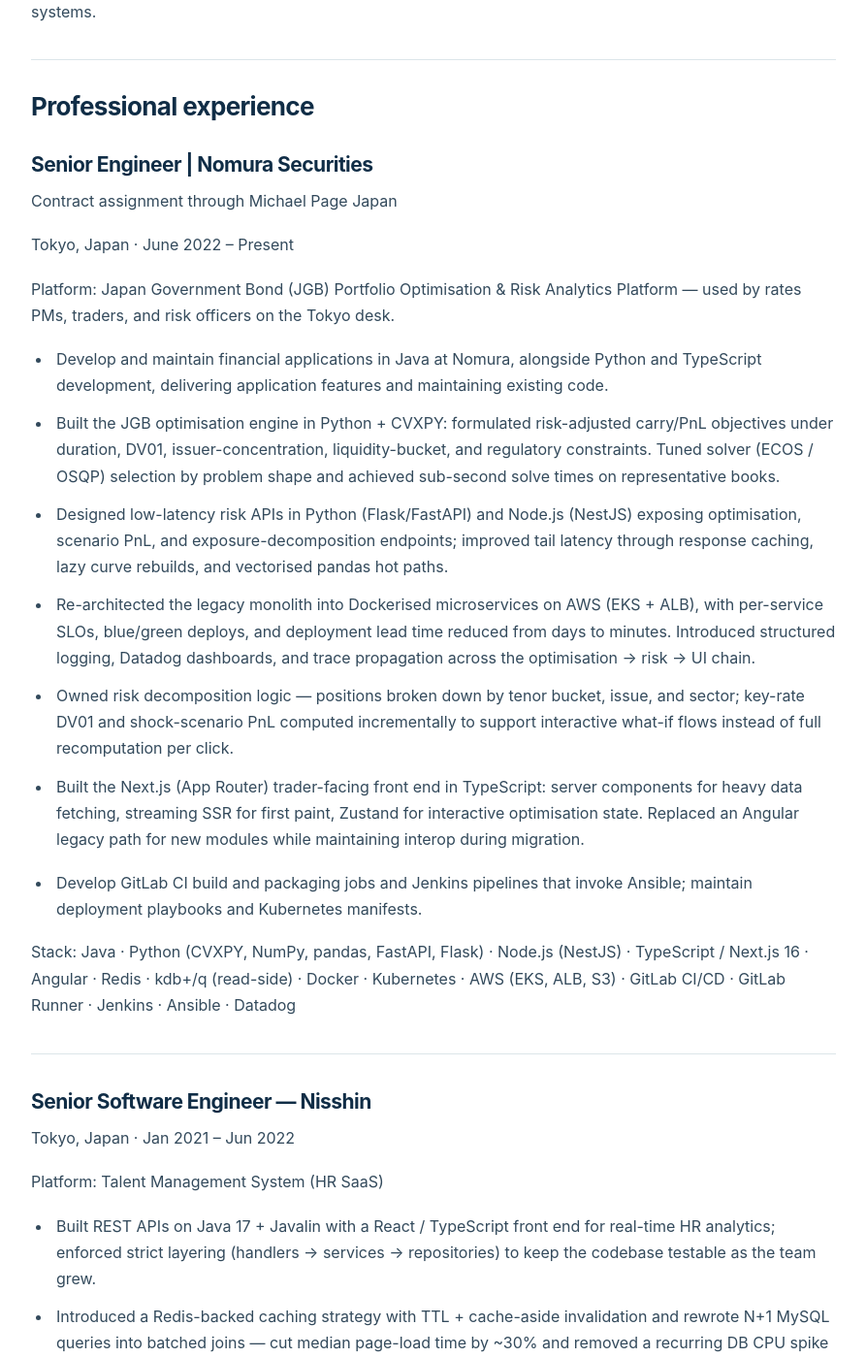
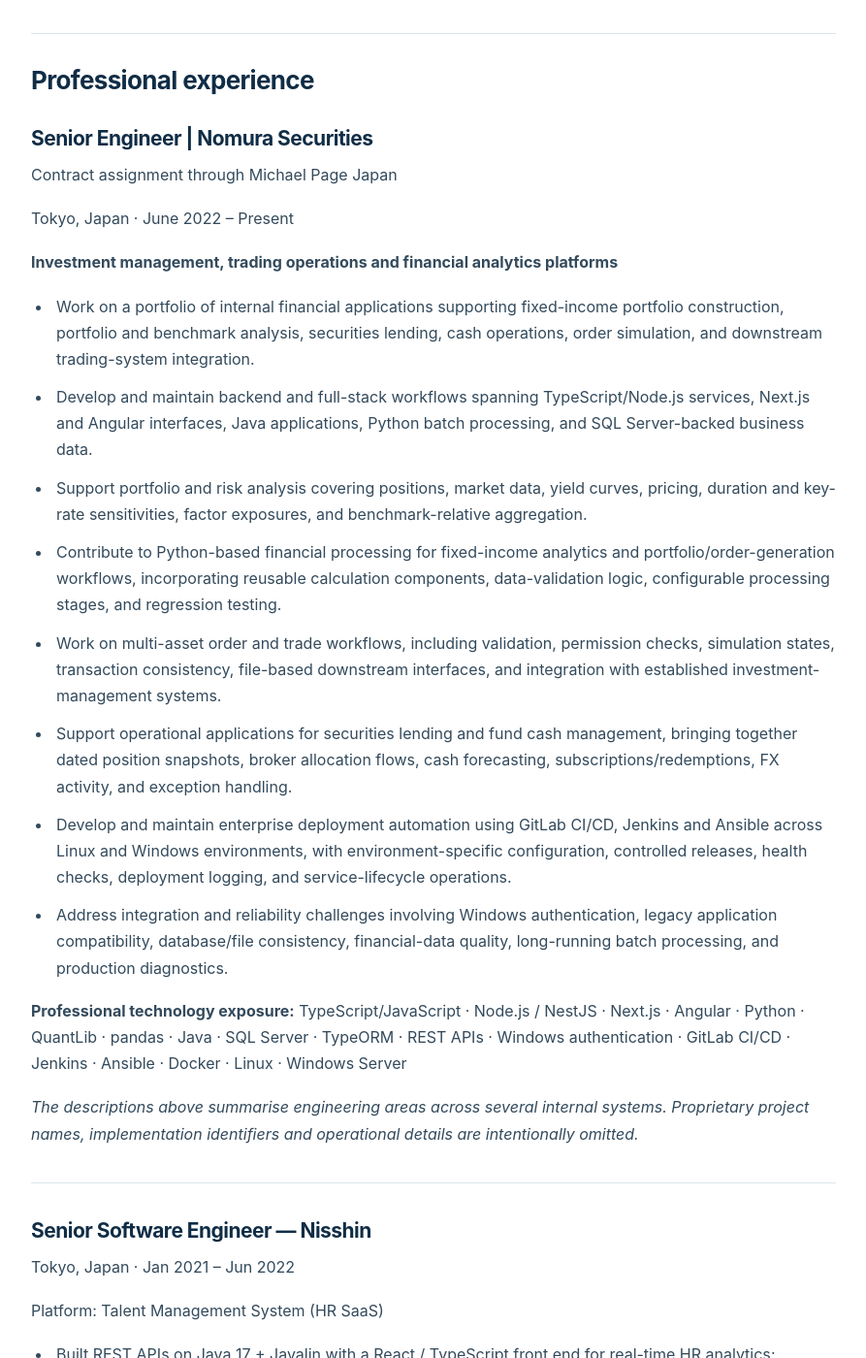
Before and after one commit to richardgong1987/resume, a Jekyll site: the page built from gong_hanjin_english.md, in a window 1280 px wide and 1400 px high, scrolled down 743 px. Shown: the whole window at 97% size, without its empty margins (193-1086 px from the left). Built offline with Jekyll 4.4.1, drawn with Linux system fonts in a browser that asks for light colours; some of the changed text lies outside the part shown.

Commit message:
Refresh financial engineering experience with confidentiality-safe descriptions

```diff
--- a/gong_hanjin_english.md
+++ b/gong_hanjin_english.md
@@ -4,11 +4,9 @@
   - /english.resume.html
   - /gong.hanjin.english.html
 description: >-
-  Full curriculum vitae of Hanjin Gong (Richard Gong), senior full-stack and
-  financial-software engineer in Tokyo, Japan. Nomura, HSBC, Ctrip. Fixed income,
-  JGB portfolio optimisation, convex optimisation with CVXPY, algorithmic trading,
-  Java, Python, Go, TypeScript/JavaScript, C#, Rust and Jason/AgentSpeak.
-  Backend and full-stack development, quantitative engineering and multiagent systems.
+  Full curriculum vitae of Hanjin Gong (Richard Gong), senior software engineer
+  in Tokyo with experience in investment banking, financial analytics,
+  trading operations, backend and full-stack development, and deployment automation.
 layout: default
 page_kind: cv
 ---
@@ -24,9 +22,9 @@
 
 ## Profile
 
-Software engineer with {% include years.html %} years of experience across investment banking, retail banking, payments and consumer platforms. My work combines financial-domain understanding with hands-on backend, frontend and delivery engineering. At Nomura, my experience includes Java financial applications alongside JGB portfolio optimisation and risk analytics using Python and CVXPY.
+Senior software engineer with {% include years.html %} years of experience across investment banking, retail banking, payments and consumer platforms. My recent work has spanned fixed-income portfolio construction and risk analytics, investment-order workflows, securities lending operations, cash management, and integrations between modern applications and established financial systems.
 
-Proficient in Java, Python, Go, TypeScript/JavaScript, C#, Rust and Jason/AgentSpeak, with experience spanning professional delivery, independent research and academic work. I work across requirements, implementation, integration and deployment, selecting technologies to suit the problem. My interests include financial systems, backend services, full-stack applications, quantitative development and multiagent systems.
+I work across backend services, full-stack applications, Python financial batch processing, SQL-based integration and CI/CD automation. My professional experience includes TypeScript/JavaScript (NestJS, Next.js and Angular), Python (pandas and QuantLib), Java, SQL Server and Windows/Linux deployment tooling. I also explore other languages and systems through independent research and academic study.
 
 ## Professional experience
 
@@ -36,18 +34,20 @@
 
 Tokyo, Japan · June 2022 – Present
 
-Platform: Japan Government Bond (JGB) Portfolio Optimisation & Risk Analytics Platform — used by rates PMs, traders, and risk officers on the Tokyo desk.
+**Investment management, trading operations and financial analytics platforms**
 
-- Develop and maintain financial applications in Java at Nomura, alongside Python and TypeScript development, delivering application features and maintaining existing code.
-- Built the JGB optimisation engine in Python + CVXPY: formulated risk-adjusted carry/PnL objectives under duration, DV01, issuer-concentration, liquidity-bucket, and regulatory constraints. Tuned solver (ECOS / OSQP) selection by problem shape and achieved sub-second solve times on representative books.
-- Designed low-latency risk APIs in Python (Flask/FastAPI) and Node.js (NestJS) exposing optimisation, scenario PnL, and exposure-decomposition endpoints; improved tail latency through response caching, lazy curve rebuilds, and vectorised pandas hot paths.
-- Re-architected the legacy monolith into Dockerised microservices on AWS (EKS + ALB), with per-service SLOs, blue/green deploys, and deployment lead time reduced from days to minutes. Introduced structured logging, Datadog dashboards, and trace propagation across the optimisation → risk → UI chain.
-- Owned risk decomposition logic — positions broken down by tenor bucket, issue, and sector; key-rate DV01 and shock-scenario PnL computed incrementally to support interactive what-if flows instead of full recomputation per click.
-- Built the Next.js (App Router) trader-facing front end in TypeScript: server components for heavy data fetching, streaming SSR for first paint, Zustand for interactive optimisation state. Replaced an Angular legacy path for new modules while maintaining interop during migration.
+- Work on a portfolio of internal financial applications supporting fixed-income portfolio construction, portfolio and benchmark analysis, securities lending, cash operations, order simulation, and downstream trading-system integration.
+- Develop and maintain backend and full-stack workflows spanning TypeScript/Node.js services, Next.js and Angular interfaces, Java applications, Python batch processing, and SQL Server-backed business data.
+- Support portfolio and risk analysis covering positions, market data, yield curves, pricing, duration and key-rate sensitivities, factor exposures, and benchmark-relative aggregation.
+- Contribute to Python-based financial processing for fixed-income analytics and portfolio/order-generation workflows, incorporating reusable calculation components, data-validation logic, configurable processing stages, and regression testing.
+- Work on multi-asset order and trade workflows, including validation, permission checks, simulation states, transaction consistency, file-based downstream interfaces, and integration with established investment-management systems.
+- Support operational applications for securities lending and fund cash management, bringing together dated position snapshots, broker allocation flows, cash forecasting, subscriptions/redemptions, FX activity, and exception handling.
+- Develop and maintain enterprise deployment automation using GitLab CI/CD, Jenkins and Ansible across Linux and Windows environments, with environment-specific configuration, controlled releases, health checks, deployment logging, and service-lifecycle operations.
+- Address integration and reliability challenges involving Windows authentication, legacy application compatibility, database/file consistency, financial-data quality, long-running batch processing, and production diagnostics.
 
-- Develop GitLab CI build and packaging jobs and Jenkins pipelines that invoke Ansible; maintain deployment playbooks and Kubernetes manifests.
+**Professional technology exposure:** TypeScript/JavaScript · Node.js / NestJS · Next.js · Angular · Python · QuantLib · pandas · Java · SQL Server · TypeORM · REST APIs · Windows authentication · GitLab CI/CD · Jenkins · Ansible · Docker · Linux · Windows Server
 
-Stack: Java · Python (CVXPY, NumPy, pandas, FastAPI, Flask) · Node.js (NestJS) · TypeScript / Next.js 16 · Angular · Redis · kdb+/q (read-side) · Docker · Kubernetes · AWS (EKS, ALB, S3) · GitLab CI/CD · GitLab Runner · Jenkins · Ansible · Datadog
+*The descriptions above summarise engineering areas across several internal systems. Proprietary project names, implementation identifiers and operational details are intentionally omitted.*
 
 ---
 
@@ -115,13 +115,11 @@
 
 ## Core technologies
 
-- **Languages:** Java, Python, Go, TypeScript/JavaScript, C#, Rust and Jason/AgentSpeak; additional study in Prolog.
-- **Backend and APIs:** Spring Boot, Javalin, FastAPI, Flask, Node.js, NestJS, Express and Axum.
-- **Frontend:** React, Next.js and Angular.
-- **Programming approaches:** Object-oriented and functional programming, asynchronous and concurrent programming, Rust ownership and borrowing, logic programming and BDI agent programming.
-- **Data and integration:** SQL, Oracle, MySQL, Redis, Kafka, RabbitMQ, kdb+/q, REST and gRPC.
-- **Delivery:** GitLab CI/CD, Jenkins, Ansible, Docker, Kubernetes, GitHub Actions, AWS and Azure.
-- **Quantitative development:** CVXPY, NumPy, pandas, portfolio optimisation, yield curves, DV01/key-rate duration and scenario PnL.
+- **Professional application development:** Java, Python and TypeScript/JavaScript; Node.js / NestJS, Next.js, Angular, REST APIs and server-side application integration.
+- **Financial engineering:** Fixed-income pricing and risk analytics, QuantLib, pandas, NumPy, yield curves, duration/key-rate sensitivity, portfolio and benchmark analysis, order simulation and securities lending workflows.
+- **Data and enterprise integration:** SQL Server, SQL, TypeORM, file-based trade interfaces, authentication and authorisation, legacy financial systems and data-validation pipelines.
+- **Infrastructure and delivery:** GitLab CI/CD, Jenkins, Ansible, Docker, Linux/Windows deployment automation, logging and health monitoring.
+- **Additional languages and technologies:** Go, C#, Rust, Jason/AgentSpeak, Prolog and other tools explored through earlier roles, personal projects or academic study; see independent research below.
 
 ## Independent Research
 
```
